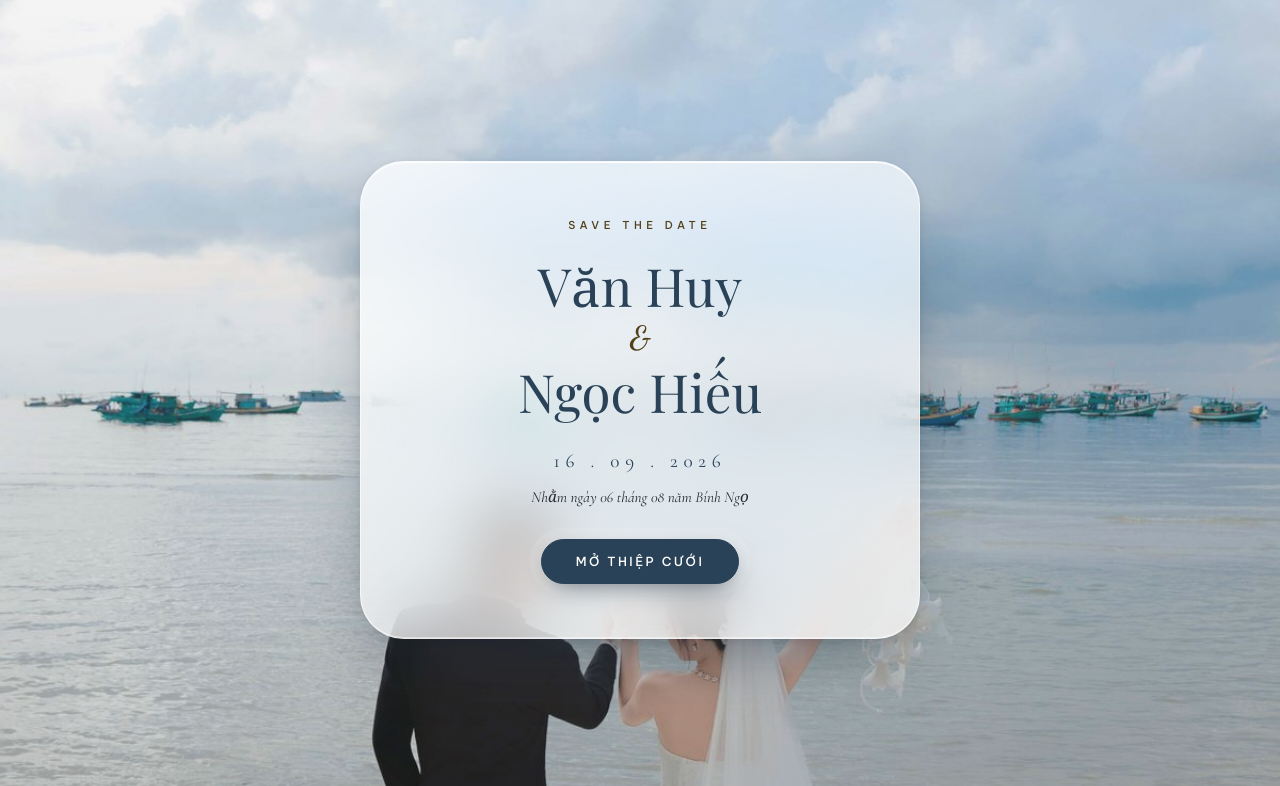
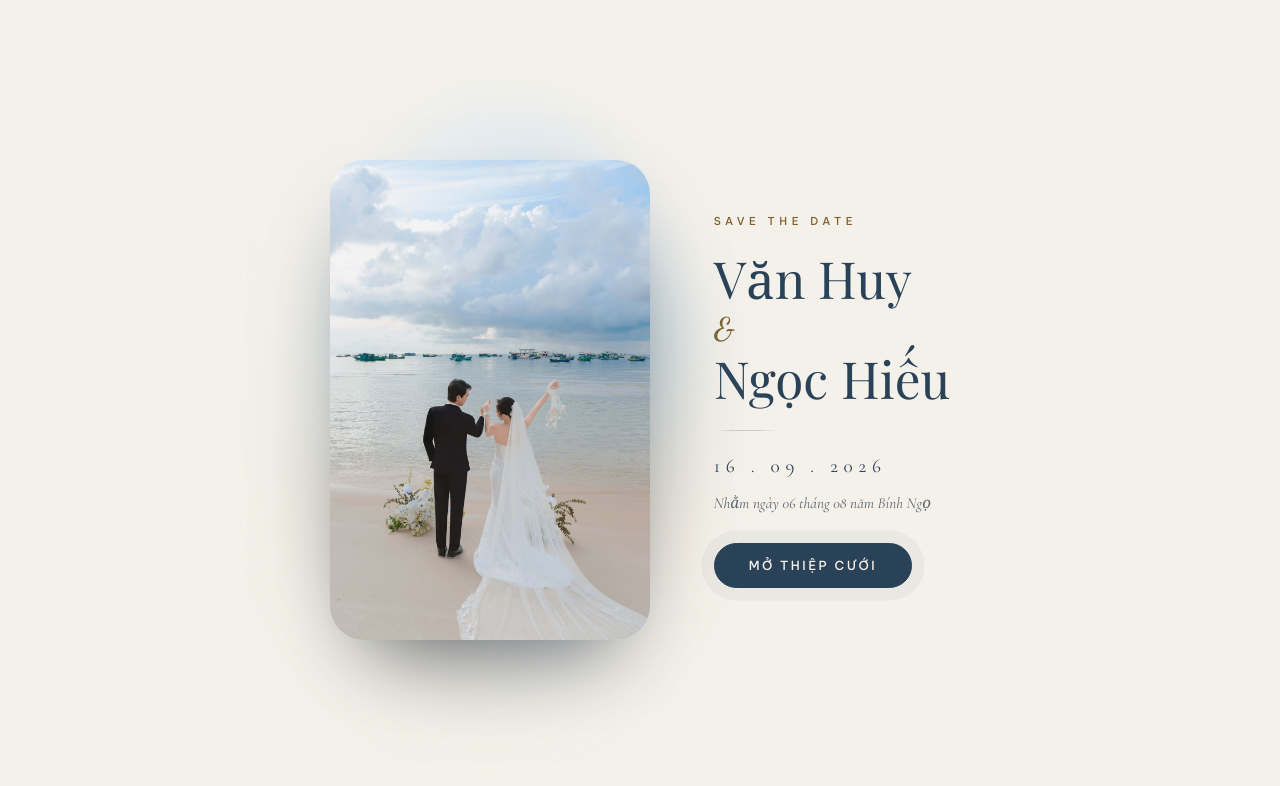
Before and after one commit to huynvk19-cell/wedding, a plain HTML site: page index.html in a window 1280 px wide. Shown: the top 786 px of the page. Drawn offline with nearby package versions, Linux system fonts and the light colour scheme.

Commit message:
Tiệc cưới 17:00; dựng lại bìa và hero để chữ không đè lên ảnh
Giờ tiệc
- Đổi từ 18:00 sang 17:00, kéo theo đếm ngược và nút thêm vào lịch

Bố cục mới: ảnh và chữ ở hai vùng riêng
- Bìa: nền giấy màu cát, ảnh cưới là một tấm hình khổ 2:3 không cắt xén,
  chữ nằm bên cạnh (máy tính) hoặc bên dưới (điện thoại)
- Hero: ảnh chiếm trọn khung nhìn, hoàn toàn không có chữ đè lên; tên và
  ngày nằm ở dải giấy ngay bên dưới, hé ra mời khách cuộn tiếp
- Gợi ý cuộn đổi từ chữ sang một vạch mảnh, để không có chữ nào trên ảnh
- Bỏ tấm kính mờ: chữ giờ nằm trên nền giấy nên không còn vấn đề tương phản

Hiệu ứng mở thiệp giữ nguyên tinh thần cũ
- Chữ trôi lên và tan, tấm ảnh phóng to rồi tan hẳn TRƯỚC khi lớp phủ mờ đi,
  nên không lúc nào có hai ảnh khác khung cắt chồng lên nhau

Sửa lỗi múi giờ
- Đếm ngược và nút thêm vào lịch trước đây hiểu giờ theo máy của khách,
  nên khách ở nước ngoài thấy sai giờ; link lịch ghi 17:00Z thay vì
  17:00 giờ Việt Nam
- Neo mọi mốc giờ trong config vào UTC+7; đã thử ở 4 múi giờ
  (Việt Nam, New York, London, Sydney) đều ra cùng một thời điểm

Kiểm tra: đo bằng chương trình xem có chữ nào chồng lên vùng ảnh không,
ở 4 khổ màn hình 1280x900, 820x1180, 390x844 và 360x640 — không chỗ nào
chồng, không khổ nào phải cuộn mới thấy nút mở thiệp.

Co-Authored-By: Claude Opus 5 <noreply@anthropic.com>
Claude-Session: https://claude.ai/code/session_013Sg9r2GzwZohaBYq1mAtHX

```diff
--- a/assets/css/style.css
+++ b/assets/css/style.css
@@ -141,206 +141,193 @@ button{font-family:inherit;cursor:pointer}
 .btn--light:hover{background:var(--cream);color:var(--deep)}
 
 /* ============================================================
-   1. BÌA THIỆP — tấm kính mờ kiểu "liquid glass"
-   Ảnh giữ nguyên độ sáng; chữ đọc được nhờ tấm kính phía sau
-   chứ không phải nhờ làm tối cả ảnh.
+   1. BÌA THIỆP — ảnh và chữ ở hai vùng riêng
+   Nền giấy màu cát, ảnh cưới là một tấm hình đặt trên đó.
+   Không có chữ nào nằm đè lên ảnh, ở mọi khổ màn hình.
    ============================================================ */
 .cover{
   position:fixed;inset:0;z-index:200;
-  background:var(--deep);
+  background:var(--cream);
   display:grid;place-items:center;
-  text-align:center;
-  padding:var(--pad);
-  transition:opacity .9s ease,visibility .9s ease;
+  padding:clamp(20px,4vw,48px);
+  overflow-y:auto;
+  transition:opacity .8s ease .40s, visibility .8s ease .40s;
 }
-/* Bấm mở thiệp: khối chữ trôi lên phía nền trời và trong suốt dần,
-   nền ảnh chờ nó đi khuất rồi mới mờ theo — thành một cảnh liền mạch. */
-.cover.is-open{
-  opacity:0;visibility:hidden;pointer-events:none;
-  transition:opacity .8s ease .52s, visibility .8s ease .52s;
-}
-.cover.is-open .cover__inner{
-  transform:translateY(-30vh) scale(.955);
-  opacity:0;
-  filter:blur(9px);
-}
-.cover.is-open .cover__bg{transform:scale(1.055)}
+.cover.is-open{opacity:0;visibility:hidden;pointer-events:none}
 
-/* Khối chữ ở màn hình đầu hiện lên sau, để ảnh cưới được nhìn trọn một nhịp */
-body.is-opened .hero__inner{
-  animation:heroIn 1.05s cubic-bezier(.22,.61,.36,1) .78s both;
-}
-@keyframes heroIn{
-  from{opacity:0;transform:translateY(30px) scale(.982)}
-  to{opacity:1;transform:none}
-}
-@media (prefers-reduced-motion:reduce){
-  body.is-opened .hero__inner{animation:none}
+.cover__card{
+  display:grid;
+  gap:clamp(26px,4vw,60px);
+  justify-items:center;align-items:center;
+  width:100%;max-width:940px;
 }
 
-.cover__bg{
-  position:absolute;inset:0;
-  background-size:cover;
-  background-position:center 34%;
-  opacity:1;
-  transition:transform 1.5s cubic-bezier(.22,.61,.36,1);
+/* --- Tấm ảnh --- */
+.cover__photo{
+  position:relative;margin:0;flex:none;
+  width:min(72vw, 38vh, 300px);
+  aspect-ratio:2/3;                      /* đúng khổ ảnh gốc, không cắt xén */
+  transition:
+    transform 1.25s cubic-bezier(.28,.66,.3,1),
+    opacity .52s ease-out;
 }
-/* Chỉ một lớp sáng rất nhẹ để rìa ảnh không chói, KHÔNG làm tối ảnh */
-.cover__veil{
-  position:absolute;inset:0;
-  background:
-    radial-gradient(120% 80% at 50% 50%, rgba(255,255,255,.10), rgba(255,255,255,0) 60%),
-    linear-gradient(180deg, rgba(255,255,255,.06), rgba(30,48,64,.14));
+.cover__photo img{
+  position:relative;z-index:1;
+  width:100%;height:100%;object-fit:cover;
+  border-radius:clamp(22px,4vw,34px);
+  box-shadow:0 42px 80px -36px rgba(20,34,46,.62);
 }
-.cover__inner{
-  position:relative;z-index:2;color:var(--deep);max-width:560px;width:100%;
+/* quầng sáng lấy màu từ chính bức ảnh, cho tấm hình nổi khỏi nền giấy */
+.cover__glow{
+  position:absolute;inset:-9% -7%;z-index:0;
+  background-size:cover;background-position:center;
+  filter:blur(42px) saturate(150%);
+  opacity:.55;border-radius:50%;
+}
+
+/* --- Khối chữ --- */
+.cover__text{
+  max-width:430px;text-align:center;
   transition:
     transform 1.15s cubic-bezier(.34,.68,.28,1),
     opacity .92s ease-out,
     filter 1.05s ease-out;
 }
-
-.cover__frame{
-  padding:clamp(34px,6.5vw,54px) clamp(24px,6vw,48px);
-  position:relative;
-  border-radius:clamp(30px,6vw,44px);
-  background:rgba(255,255,255,.68);
-  -webkit-backdrop-filter:blur(30px) saturate(190%);
-  backdrop-filter:blur(30px) saturate(190%);
-  border:1px solid rgba(255,255,255,.62);
-  box-shadow:
-    inset 0 1px 0 rgba(255,255,255,.95),      /* vệt sáng mép trên — chất "kính" */
-    inset 0 -1px 0 rgba(255,255,255,.45),
-    0 30px 70px -26px rgba(16,32,46,.50),
-    0 2px 10px rgba(16,32,46,.08);
-  overflow:hidden;
-}
-/* Vệt loé chéo rất nhẹ chạy trên mặt kính */
-.cover__frame::before{
-  content:'';position:absolute;inset:0;pointer-events:none;
-  background:linear-gradient(128deg,
-    rgba(255,255,255,.42) 0%, rgba(255,255,255,.10) 26%,
-    rgba(255,255,255,0) 52%, rgba(255,255,255,.16) 100%);
-}
-.cover__frame > *{position:relative;z-index:1}
-
 .cover__eyebrow{
   font-size:.68rem;letter-spacing:.42em;text-transform:uppercase;
-  color:var(--bronze);margin:0 0 20px;font-weight:500;
+  color:var(--sand);margin:0 0 18px;font-weight:500;
 }
 .cover__names{
   font-family:var(--display);font-weight:400;
-  font-size:clamp(2rem,6.6vw,3.3rem);
-  line-height:1.16;margin:0;color:var(--deep);
+  font-size:clamp(2rem,6.4vw,3.15rem);
+  line-height:1.16;margin:0;color:var(--deep);text-wrap:balance;
 }
 .cover__amp{
   display:block;font-family:var(--script);
-  font-size:clamp(1.5rem,4.2vw,2rem);
-  color:var(--bronze);margin:4px 0;font-weight:600;
+  font-size:clamp(1.45rem,4vw,1.95rem);
+  color:var(--sand);margin:2px 0;font-weight:600;
+}
+.cover__meta{
+  margin:22px 0 0;padding-top:20px;position:relative;
+}
+.cover__meta::before{
+  content:'';position:absolute;top:0;left:50%;transform:translateX(-50%);
+  width:64px;height:1px;
+  background:linear-gradient(90deg,transparent,var(--line) 30%,var(--line) 70%,transparent);
 }
 .cover__date{
   font-family:var(--serif);font-size:clamp(1rem,2.6vw,1.2rem);
-  letter-spacing:.3em;margin:22px 0 6px;color:var(--deep);
+  letter-spacing:.3em;margin:0 0 6px;color:var(--deep);
 }
 .cover__lunar{
   font-family:var(--serif);font-style:italic;
-  font-size:.95rem;color:var(--ink);margin:0;
+  font-size:.95rem;color:var(--ink-soft);margin:0;
 }
 .cover__guest{
-  margin:22px 0 0;font-family:var(--serif);font-size:1.05rem;color:var(--ink);
+  margin:20px 0 0;font-family:var(--serif);font-size:1.05rem;color:var(--ink-soft);
 }
-.cover__guest b{font-style:italic;color:var(--bronze);font-weight:600}
-.cover__cta{margin-top:28px}
-
-/* Nút trên nền kính: viên thuốc, cũng bằng kính */
-.cover__cta .btn{
-  border-radius:999px;
-  background:var(--deep);
-  border-color:var(--deep);
-  color:#fff;
-  box-shadow:0 10px 26px -10px rgba(16,32,46,.65);
-  animation:glow 2.8s ease-in-out infinite;
-}
-.cover__cta .btn:hover{
-  background:rgba(255,255,255,.55);color:var(--deep);animation:none;
-}
+.cover__guest b{font-style:italic;color:var(--sand);font-weight:600}
+.cover__cta{margin-top:26px}
+.cover__cta .btn{animation:glow 2.8s ease-in-out infinite}
+.cover__cta .btn:hover{animation:none}
 @keyframes glow{
-  0%,100%{box-shadow:0 10px 26px -10px rgba(16,32,46,.65), 0 0 0 0 rgba(255,255,255,.55)}
-  70%{box-shadow:0 10px 26px -10px rgba(16,32,46,.65), 0 0 0 14px rgba(255,255,255,0)}
+  0%,100%{box-shadow:0 0 0 0 rgba(42,66,87,.30)}
+  70%{box-shadow:0 0 0 15px rgba(42,66,87,0)}
 }
 
-/* Trình duyệt không hỗ trợ backdrop-filter: tăng độ đục để chữ vẫn đọc được */
-@supports not ((backdrop-filter:blur(1px)) or (-webkit-backdrop-filter:blur(1px))){
-  .cover__frame{background:rgba(255,255,255,.92)}
+/* Máy tính: ảnh một bên, chữ một bên */
+@media (min-width:900px){
+  .cover__card{
+    grid-template-columns:auto auto;   /* hai cột ôm sát nội dung */
+    justify-content:center;            /* nên cả khối nằm giữa màn hình */
+    justify-items:start;
+    gap:clamp(44px,5vw,72px);
+    width:auto;
+  }
+  .cover__photo{width:min(32vw,320px)}
+  .cover__text{text-align:left;max-width:420px}
+  .cover__meta::before{left:0;transform:none}
+  .cover__names{font-size:clamp(2.4rem,4vw,3.3rem)}
 }
 
+/* Điện thoại màn hình thấp: bóp lại cho vừa một màn, khỏi phải cuộn bìa */
+@media (max-height:720px) and (max-width:899px){
+  .cover{padding:12px}
+  .cover__photo{width:min(58vw, 34vh, 240px)}
+  .cover__card{gap:16px}
+  .cover__eyebrow{margin-bottom:12px}
+  .cover__meta{margin-top:16px;padding-top:14px}
+  .cover__cta{margin-top:18px}
+  .cover__names{font-size:clamp(1.7rem,5.6vw,2.2rem)}
+}
+
+/* Bấm mở thiệp: chữ trôi lên và tan, tấm ảnh lớn dần rồi cả trang mờ đi */
+.cover.is-open .cover__text{
+  transform:translateY(-26vh) scale(.96);
+  opacity:0;filter:blur(9px);
+}
+.cover.is-open .cover__photo{transform:scale(1.35);opacity:0}
+
 /* ============================================================
-   2. HERO
+   2. HERO — ảnh chiếm trọn khung nhìn, chữ nằm ở dải giấy bên dưới
    ============================================================ */
-.hero{
-  min-height:100svh;
-  display:grid;place-items:center;
-  position:relative;text-align:center;
-  padding:96px var(--pad);
+.hero{position:relative;background:var(--cream)}
+
+.hero__plate{
+  position:relative;
+  height:82svh;                 /* chừa một dải để thấy phần chữ, mời khách cuộn tiếp */
+  min-height:380px;
   overflow:hidden;
+  border-radius:0 0 clamp(30px,5vw,60px) clamp(30px,5vw,60px);
 }
 .hero__bg{
   position:absolute;inset:0;background-size:cover;
-  /* cùng khung và cùng tỉ lệ với ảnh bìa, để lúc chuyển cảnh hai ảnh
-     chồng khít lên nhau chứ không thấy bóng nhân đôi */
-  background-position:center 34%;
-  transform:scale(1.055);
+  background-position:center 42%;
+  transform:scale(1.02);
 }
-/* chỉ bắt đầu nhịp phóng chậm SAU khi thiệp đã mở và cảnh đã ổn định */
 body.is-opened .hero__bg{
-  animation:kenburns 26s ease-in-out 1.6s infinite alternate;
+  animation:kenburns 26s ease-in-out 1.4s infinite alternate;
 }
-@keyframes kenburns{from{transform:scale(1.055)}to{transform:scale(1.13)}}
+@keyframes kenburns{from{transform:scale(1.02)}to{transform:scale(1.11)}}
 @media (prefers-reduced-motion:reduce){
   body.is-opened .hero__bg{animation:none}
 }
-.hero::after{
-  content:'';position:absolute;inset:0;
-  /* rất nhẹ — chữ đọc được nhờ tấm kính bên dưới, không nhờ làm tối ảnh */
-  background:linear-gradient(180deg,rgba(255,255,255,.06) 0%,rgba(28,46,62,.16) 60%,rgba(22,38,52,.30) 100%);
+
+/* Vạch mảnh nhấp nháy ở đáy ảnh — gợi ý cuộn, không dùng chữ nên
+   không có gì đè lên ảnh cả */
+.hero__cue{
+  position:absolute;left:50%;bottom:26px;transform:translateX(-50%);
+  width:2px;height:48px;border-radius:2px;
+  /* vạch sẫm kèm quầng sáng: đọc được cả khi đáy ảnh sáng (cát)
+     lẫn khi đáy ảnh tối */
+  background:linear-gradient(180deg,rgba(42,66,87,0),rgba(42,66,87,.8));
+  box-shadow:0 0 8px rgba(255,255,255,.75);
+  animation:drop 2.2s ease-in-out infinite;
 }
-.hero__inner{
-  position:relative;z-index:2;color:var(--deep);
-  max-width:min(640px,100%);
-  padding:clamp(30px,5.5vw,50px) clamp(24px,5vw,46px);
-  border-radius:clamp(30px,6vw,46px);
-  background:rgba(255,255,255,.70);
-  -webkit-backdrop-filter:blur(28px) saturate(185%);
-  backdrop-filter:blur(28px) saturate(185%);
-  border:1px solid rgba(255,255,255,.58);
-  box-shadow:
-    inset 0 1px 0 rgba(255,255,255,.9),
-    0 30px 70px -26px rgba(16,32,46,.45);
-}
-@supports not ((backdrop-filter:blur(1px)) or (-webkit-backdrop-filter:blur(1px))){
-  .hero__inner{background:rgba(255,255,255,.92)}
+@keyframes drop{0%,100%{transform:translateX(-50%) scaleY(.35);transform-origin:top}
+                50%{transform:translateX(-50%) scaleY(1);transform-origin:top}}
+
+.hero__band{
+  text-align:center;
+  padding:clamp(40px,6vw,66px) var(--pad) clamp(30px,5vw,48px);
 }
 .hero__eyebrow{
   font-size:.68rem;letter-spacing:.42em;text-transform:uppercase;
-  color:var(--bronze);margin:0 0 18px;font-weight:500;
+  color:var(--sand);margin:0 0 16px;font-weight:500;
 }
 .hero__names{
   font-family:var(--display);font-weight:400;
-  font-size:clamp(2.1rem,7vw,3.7rem);line-height:1.14;margin:0;
-  color:var(--deep);
+  font-size:clamp(2.2rem,7vw,3.9rem);line-height:1.14;margin:0;
+  color:var(--deep);text-wrap:balance;
 }
-.hero__amp{display:block;font-family:var(--script);font-size:.55em;color:var(--bronze);margin:4px 0;font-weight:600}
+.hero__amp{
+  display:block;font-family:var(--script);font-size:.5em;
+  color:var(--sand);margin:2px 0;font-weight:600;
+}
 .hero__date{
-  margin:24px 0 0;font-family:var(--serif);color:var(--deep);
+  margin:22px 0 0;font-family:var(--serif);color:var(--deep);
   font-size:clamp(1rem,3vw,1.25rem);letter-spacing:.32em;
 }
-.hero__scroll{
-  position:absolute;bottom:34px;left:50%;transform:translateX(-50%);
-  z-index:2;color:#fff;font-size:.66rem;letter-spacing:.3em;text-transform:uppercase;
-  display:flex;flex-direction:column;align-items:center;gap:10px;opacity:.85;
-}
-.hero__scroll span{width:1px;height:44px;background:rgba(255,255,255,.7);animation:drop 2s ease-in-out infinite}
-@keyframes drop{0%,100%{transform:scaleY(.4);transform-origin:top}50%{transform:scaleY(1);transform-origin:top}}
 
 /* ============================================================
    3. LỜI MỞ ĐẦU
--- a/assets/js/config.js
+++ b/assets/js/config.js
@@ -85,7 +85,7 @@ window.WEDDING_CONFIG = {
   countdown: {
     heading: 'Đếm ngược ngày hạnh phúc',
     // ĐỊNH DẠNG: 'YYYY-MM-DDTHH:mm:ss' (giờ Việt Nam)
-    targetDate: '2026-09-16T18:00:00',
+    targetDate: '2026-09-16T17:00:00',
     labels: { days: 'Ngày', hours: 'Giờ', minutes: 'Phút', seconds: 'Giây' },
     finishedText: 'Hôm nay là ngày chúng mình về chung một nhà ❤'
   },
@@ -130,7 +130,7 @@ window.WEDDING_CONFIG = {
       {
         name: 'Tiệc Cưới',
         side: 'Nhà hàng',
-        time: '18:00',
+        time: '17:00',
         date: 'Thứ Tư, 16 / 09 / 2026',
         lunar: 'Nhằm ngày 06 tháng 08 năm Bính Ngọ',
         venue: 'Nhà hàng Long Phụng 4',
@@ -145,8 +145,8 @@ window.WEDDING_CONFIG = {
       show: true,
       label: 'Thêm vào lịch của bạn',
       title: 'Lễ cưới Văn Huy & Ngọc Hiếu',
-      start: '2026-09-16T18:00:00',
-      end: '2026-09-16T21:00:00',
+      start: '2026-09-16T17:00:00',
+      end: '2026-09-16T20:00:00',
       location: 'Nhà hàng Long Phụng 4, đường vào cáp treo (bãi đất đỏ cũ), Phú Quốc'
     }
   },
--- a/assets/js/main.js
+++ b/assets/js/main.js
@@ -17,6 +17,15 @@
       .replace(/"/g, '&quot;').replace(/'/g, '&#39;');
   };
   var text = function (id, v) { var el = document.getElementById(id); if (el) el.textContent = v || ''; };
+
+  /* Mọi mốc thời gian trong config.js là GIỜ VIỆT NAM (UTC+7).
+     Nếu không ghi rõ múi giờ, trình duyệt sẽ hiểu theo giờ máy của khách —
+     khách ở nước ngoài sẽ thấy đếm ngược và lịch sai giờ. */
+  var VN_OFFSET = '+07:00';
+  var parseVN = function (str) {
+    if (!str) return new Date(NaN);
+    return new Date(/([+-]\d{2}:?\d{2}|Z)$/.test(str) ? str : str + VN_OFFSET);
+  };
 
   /* ---------------------------------------------------------
      0. Theme + meta
@@ -67,8 +76,12 @@
      --------------------------------------------------------- */
   function buildCover() {
     var cv = C.cover || {};
-    var bg = $('#coverBg');
-    if (bg && cv.photo) bg.style.backgroundImage = 'url("' + cv.photo + '")';
+    if (cv.photo) {
+      $('#coverImg').src = cv.photo;
+      $('#coverImg').alt = pairNames();
+      /* quầng sáng dùng lại chính bức ảnh, làm nhoè phía sau tấm hình */
+      $('#coverGlow').style.backgroundImage = 'url("' + cv.photo + '")';
+    }
 
     text('coverEyebrow', cv.eyebrow);
     $('#coverNames').innerHTML = pairNamesHtml('cover__amp');
@@ -156,7 +169,7 @@
     var cd = C.countdown || {};
     text('cdHeading', cd.heading);
     var box = $('#countdown');
-    var target = new Date(cd.targetDate).getTime();
+    var target = parseVN(cd.targetDate).getTime();
 
     if (isNaN(target)) {
       box.innerHTML = '<p class="cd__done">Chưa đặt ngày cưới trong config.js</p>';
@@ -244,7 +257,7 @@
     var cal = e.calendar || {};
     if (cal.show) {
       var fmt = function (d) {
-        var t = new Date(d);
+        var t = parseVN(d);
         return isNaN(t) ? '' : t.toISOString().replace(/[-:]|\.\d{3}/g, '');
       };
       var url = 'https://calendar.google.com/calendar/render?action=TEMPLATE' +
--- a/index.html
+++ b/index.html
@@ -24,18 +24,23 @@
 <body class="is-locked">
 
 <!-- ============ BÌA THIỆP ============ -->
+<!-- Ảnh và chữ nằm ở hai vùng riêng biệt, không vùng nào đè lên vùng nào -->
 <div class="cover" id="cover">
-  <div class="cover__bg" id="coverBg"></div>
-  <div class="cover__veil"></div>
-  <div class="cover__inner">
-    <div class="cover__frame">
+  <div class="cover__card">
+    <figure class="cover__photo">
+      <span class="cover__glow" id="coverGlow" aria-hidden="true"></span>
+      <img id="coverImg" alt="">
+    </figure>
+    <div class="cover__text">
       <p class="cover__eyebrow" id="coverEyebrow"></p>
       <h1 class="cover__names" id="coverNames"></h1>
-      <p class="cover__date" id="coverDate"></p>
-      <p class="cover__lunar" id="coverLunar"></p>
+      <div class="cover__meta">
+        <p class="cover__date" id="coverDate"></p>
+        <p class="cover__lunar" id="coverLunar"></p>
+      </div>
       <p class="cover__guest" id="coverGuest" hidden></p>
       <div class="cover__cta">
-        <button class="btn btn--light" id="openBtn"></button>
+        <button class="btn" id="openBtn"></button>
       </div>
     </div>
   </div>
@@ -44,15 +49,17 @@
 <!-- ============ NỘI DUNG THIỆP ============ -->
 <main id="main">
 
-  <!-- HERO -->
+  <!-- HERO — ảnh chiếm trọn màn hình, chữ nằm ở dải giấy ngay bên dưới -->
   <header class="hero" id="sec-home">
-    <div class="hero__bg" id="heroBg"></div>
-    <div class="hero__inner">
+    <div class="hero__plate">
+      <div class="hero__bg" id="heroBg"></div>
+      <span class="hero__cue" aria-hidden="true"></span>
+    </div>
+    <div class="hero__band">
       <p class="hero__eyebrow" id="heroEyebrow"></p>
       <h1 class="hero__names" id="heroNames"></h1>
       <p class="hero__date" id="heroDate"></p>
     </div>
-    <div class="hero__scroll"><span></span>Kéo xuống</div>
   </header>
 
   <!-- LỜI MỞ ĐẦU -->
```
Also changed, not shown: README.md.
